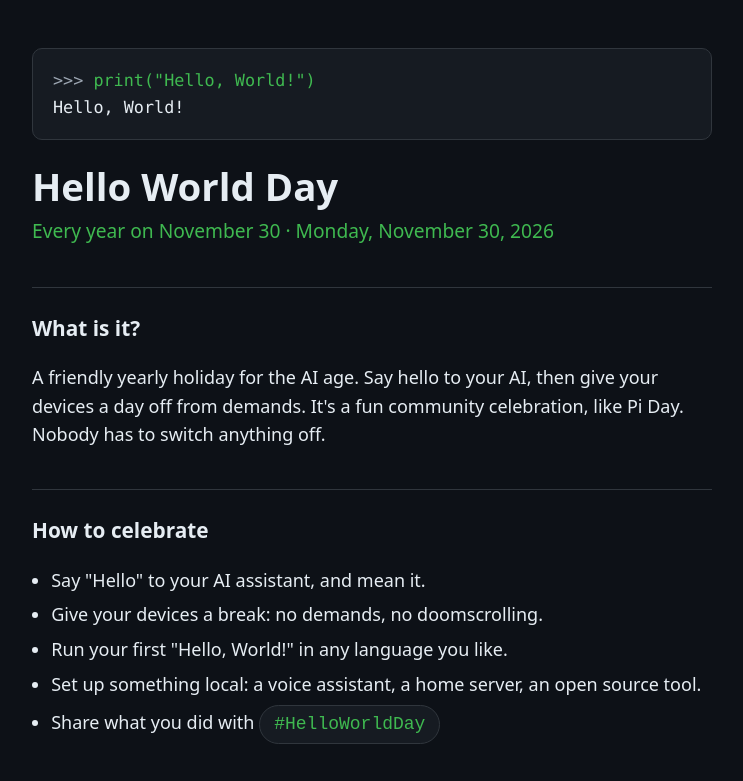
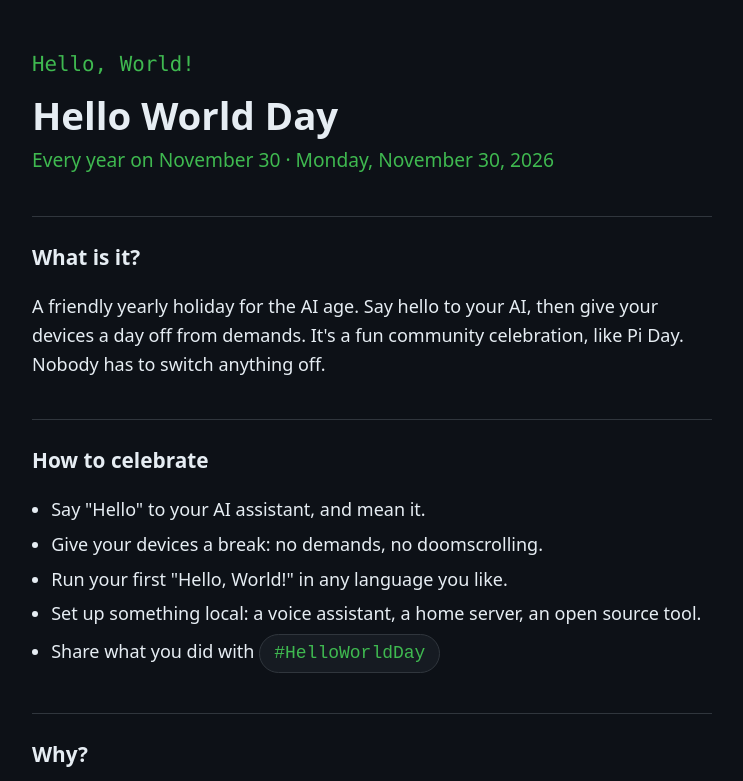
Before and after one commit to helloworldday2026/helloworldday2026.github.io, a plain HTML site: page index.html in a window 1280 px wide. Shown: the top 781 px of the page, without its empty margins (268-1011 px from the left). Drawn offline with Linux system fonts and the light colour scheme.

Commit message:
Add files via upload

```diff
--- a/index.html
+++ b/index.html
@@ -13,6 +13,7 @@
 body{margin:0;background:var(--bg);color:var(--text);font:18px/1.6 system-ui,-apple-system,Segoe UI,Roboto,sans-serif}
 main{max-width:720px;margin:0 auto;padding:48px 20px 24px}
 code,pre{font-family:ui-monospace,SFMono-Regular,Menlo,Consolas,monospace}
+.hello{color:var(--accent);font-size:1.3rem;margin:0 0 12px;font-family:ui-monospace,SFMono-Regular,Menlo,Consolas,monospace}
 .hero pre{background:var(--card);border:1px solid var(--line);border-radius:10px;padding:18px 20px;font-size:1.05rem;overflow-x:auto;color:var(--accent);margin:0 0 24px}
 h1{font-size:2.4rem;line-height:1.15;margin:0 0 8px}
 .date{color:var(--accent);font-size:1.2rem;margin:0 0 32px}
@@ -25,8 +26,7 @@ footer{max-width:720px;margin:0 auto;padding:24px 20px 48px;color:var(--muted);f
 <body>
 <main>
 <section class="hero">
-<pre><span style="color:#9da7b3">&gt;&gt;&gt;</span> print("Hello, World!")
-<span style="color:#e6edf3">Hello, World!</span></pre>
+<p class="hello">Hello, World!</p>
 <h1>Hello World Day</h1>
 <p class="date">Every year on November 30 &middot; Monday, November 30, 2026</p>
 </section>
```
